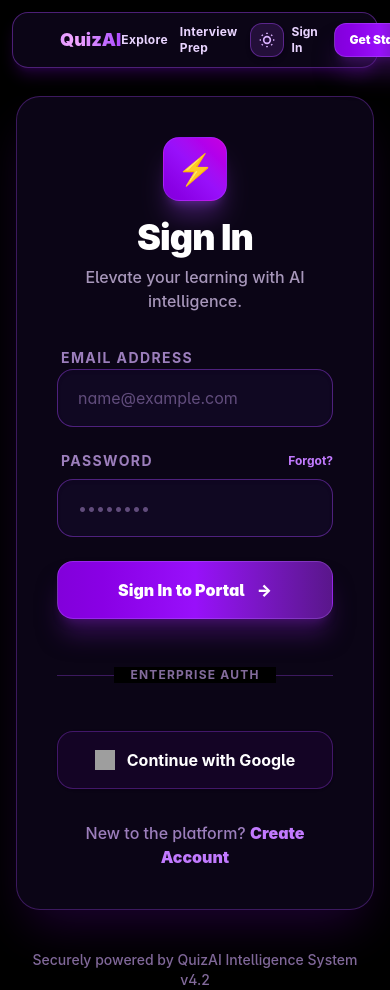
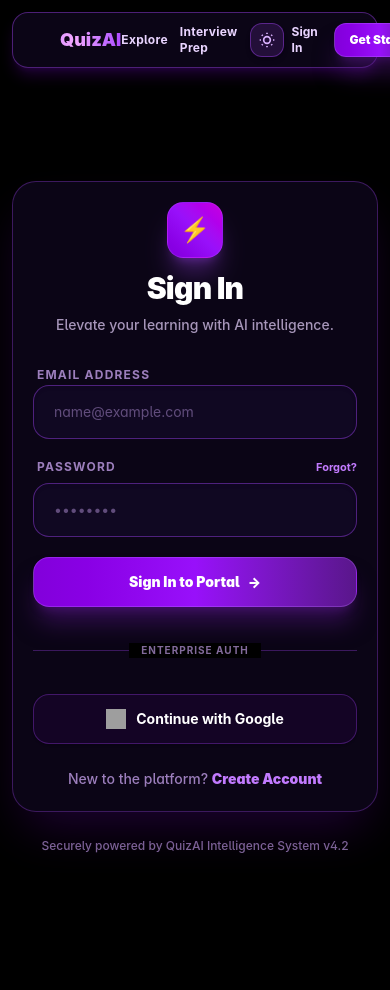
Before and after one commit to avinash07582/Quiz-App, a React (Vite) app in the folder client/: page /login in a window 390 px wide. After the commit the page ends 940 px from the top, so only its background shows below. Built offline with nearby package versions, Linux system fonts and the light colour scheme; grey boxes are pictures that could not be loaded.

Commit message:
Update LoginPage.jsx

```diff
--- a/client/src/pages/LoginPage.jsx
+++ b/client/src/pages/LoginPage.jsx
@@ -1,3 +1,4 @@
+
 import React, { useState } from 'react';
 import { useNavigate, Link } from 'react-router-dom';
 import { useAuth } from '../context/AuthContext';
@@ -26,7 +27,7 @@ const LoginPage = () => {
   };
 
   return (
-    <div className="relative min-h-screen flex items-center justify-center px-4 overflow-hidden">
+    <div className="relative min-h-screen flex items-center justify-center px-3 sm:px-4 py-8 sm:py-10 overflow-hidden">
       {/* Background Orbs */}
       <div className="bg-animate">
         <div className="bg-orb orb-1" />
@@ -40,32 +41,41 @@ const LoginPage = () => {
         transition={{ duration: 0.8, ease: "easeOut" }}
         className="w-full max-w-lg"
       >
-        <div className="glass-card p-10 relative overflow-hidden group">
+        <div className="glass-card p-5 sm:p-7 md:p-10 relative overflow-hidden group">
           {/* Subtle purple light effect on hover */}
           <div className="absolute inset-0 bg-gradient-to-br from-purple-500/15 to-transparent opacity-0 group-hover:opacity-100 transition-opacity duration-500 pointer-events-none" />
 
-          <div className="relative z-10 space-y-8">
+          <div className="relative z-10 space-y-6 sm:space-y-8">
             <div className="text-center space-y-2">
               <motion.div
                 initial={{ scale: 0.8 }}
                 animate={{ scale: 1 }}
-                className="inline-flex items-center justify-center w-16 h-16 rounded-2xl bg-gradient-to-tr from-purple-700 via-purple-600 to-fuchsia-600 mb-4 shadow-xl shadow-purple-500/30 border border-purple-400/20"
+                className="inline-flex items-center justify-center w-14 h-14 sm:w-16 sm:h-16 rounded-2xl bg-gradient-to-tr from-purple-700 via-purple-600 to-fuchsia-600 mb-3 sm:mb-4 shadow-xl shadow-purple-500/30 border border-purple-400/20"
               >
-                <span className="text-3xl text-white">⚡</span>
+                <span className="text-2xl sm:text-3xl text-white">⚡</span>
               </motion.div>
-              <h1 className="text-4xl font-black text-slate-900 dark:text-white tracking-tight">Sign In</h1>
-              <p className="text-purple-950/70 dark:text-purple-200/70 font-medium">Elevate your learning with AI intelligence.</p>
+
+              <h1 className="text-3xl sm:text-4xl font-black text-slate-900 dark:text-white tracking-tight">
+                Sign In
+              </h1>
+
+              <p className="text-sm sm:text-base text-purple-950/70 dark:text-purple-200/70 font-medium leading-relaxed px-1">
+                Elevate your learning with AI intelligence.
+              </p>
             </div>
 
-            <form onSubmit={handleSubmit} className="space-y-6">
+            <form onSubmit={handleSubmit} className="space-y-5 sm:space-y-6">
               <div className="space-y-2">
-                <label className="text-sm font-bold text-purple-950/70 dark:text-purple-300/70 uppercase tracking-widest ml-1">Email Address</label>
+                <label className="text-xs sm:text-sm font-bold text-purple-950/70 dark:text-purple-300/70 uppercase tracking-widest ml-1">
+                  Email Address
+                </label>
+
                 <div className="relative">
                   <input
                     type="email"
                     value={email}
                     onChange={(e) => setEmail(e.target.value)}
-                    className="glass-input"
+                    className="glass-input w-full text-sm sm:text-base"
                     placeholder="name@example.com"
                     required
                   />
@@ -73,16 +83,25 @@ const LoginPage = () => {
               </div>
 
               <div className="space-y-2">
-                <div className="flex justify-between items-center ml-1">
-                  <label className="text-sm font-bold text-purple-950/70 dark:text-purple-300/70 uppercase tracking-widest">Password</label>
-                  <a href="#" className="text-xs text-purple-700 dark:text-purple-400 hover:underline font-bold">Forgot?</a>
+                <div className="flex justify-between items-center gap-3 ml-1">
+                  <label className="text-xs sm:text-sm font-bold text-purple-950/70 dark:text-purple-300/70 uppercase tracking-widest">
+                    Password
+                  </label>
+
+                  <a
+                    href="#"
+                    className="text-[11px] sm:text-xs text-purple-700 dark:text-purple-400 hover:underline font-bold flex-shrink-0"
+                  >
+                    Forgot?
+                  </a>
                 </div>
+
                 <div className="relative">
                   <input
                     type="password"
                     value={password}
                     onChange={(e) => setPassword(e.target.value)}
-                    className="glass-input"
+                    className="glass-input w-full text-sm sm:text-base"
                     placeholder="••••••••"
                     required
                   />
@@ -92,35 +111,50 @@ const LoginPage = () => {
               <button
                 type="submit"
                 disabled={loading}
-                className="btn-premium w-full mt-4 flex items-center justify-center gap-3 group cursor-pointer"
+                className="btn-premium w-full mt-3 sm:mt-4 flex items-center justify-center gap-2 sm:gap-3 group cursor-pointer text-sm sm:text-base !py-3.5 sm:!py-4"
               >
                 {loading ? (
                   <div className="w-5 h-5 border-2 border-white/30 border-t-white rounded-full animate-spin" />
                 ) : (
                   <>
-                    Sign In to Portal
+                    <span>Sign In to Portal</span>
                     <span className="group-hover:translate-x-1 transition-transform">→</span>
                   </>
                 )}
               </button>
             </form>
 
-            <div className="relative py-4">
-              <div className="absolute inset-0 flex items-center"><div className="w-full border-t border-purple-500/20 dark:border-purple-500/30"></div></div>
-              <div className="relative flex justify-center text-xs uppercase"><span className="bg-[#f5f3ff] dark:bg-[#000000] px-4 text-purple-950/60 dark:text-purple-300/60 font-bold tracking-widest transition-colors duration-500">Enterprise Auth</span></div>
+            <div className="relative py-3 sm:py-4">
+              <div className="absolute inset-0 flex items-center">
+                <div className="w-full border-t border-purple-500/20 dark:border-purple-500/30"></div>
+              </div>
+
+              <div className="relative flex justify-center text-[10px] sm:text-xs uppercase">
+                <span className="bg-[#f5f3ff] dark:bg-[#000000] px-3 sm:px-4 text-purple-950/60 dark:text-purple-300/60 font-bold tracking-widest transition-colors duration-500 text-center">
+                  Enterprise Auth
+                </span>
+              </div>
             </div>
 
             <button
               onClick={() => window.location.href = '/api/auth/google'}
-              className="w-full flex items-center justify-center gap-3 py-4 bg-white/90 dark:bg-purple-950/20 border border-purple-500/30 hover:bg-purple-600/10 dark:hover:bg-purple-950/40 text-slate-900 dark:text-white font-bold rounded-2xl transition-all shadow-sm cursor-pointer"
+              className="w-full flex items-center justify-center gap-2.5 sm:gap-3 py-3.5 sm:py-4 px-3 bg-white/90 dark:bg-purple-950/20 border border-purple-500/30 hover:bg-purple-600/10 dark:hover:bg-purple-950/40 text-slate-900 dark:text-white font-bold rounded-2xl transition-all shadow-sm cursor-pointer text-sm sm:text-base"
             >
-              <img src="https://www.gstatic.com/firebasejs/ui/2.0.0/images/auth/google.svg" alt="Google" className="w-5 h-5" />
-              Continue with Google
+              <img
+                src="https://www.gstatic.com/firebasejs/ui/2.0.0/images/auth/google.svg"
+                alt="Google"
+                className="w-5 h-5 flex-shrink-0"
+              />
+
+              <span className="text-center">Continue with Google</span>
             </button>
 
-            <p className="text-center text-purple-950/70 dark:text-purple-300/70 font-medium">
+            <p className="text-center text-sm sm:text-base text-purple-950/70 dark:text-purple-300/70 font-medium leading-relaxed">
               New to the platform?{' '}
-              <Link to="/signup" className="text-purple-700 dark:text-purple-400 hover:underline font-black transition">
+              <Link
+                to="/signup"
+                className="text-purple-700 dark:text-purple-400 hover:underline font-black transition"
+              >
                 Create Account
               </Link>
             </p>
@@ -131,7 +165,7 @@ const LoginPage = () => {
           initial={{ opacity: 0 }}
           animate={{ opacity: 1 }}
           transition={{ delay: 1 }}
-          className="text-center mt-10 text-purple-950/60 dark:text-purple-300/60 text-sm font-medium"
+          className="text-center mt-6 sm:mt-10 px-2 text-purple-950/60 dark:text-purple-300/60 text-xs sm:text-sm font-medium leading-relaxed"
         >
           Securely powered by QuizAI Intelligence System v4.2
         </motion.p>
```
